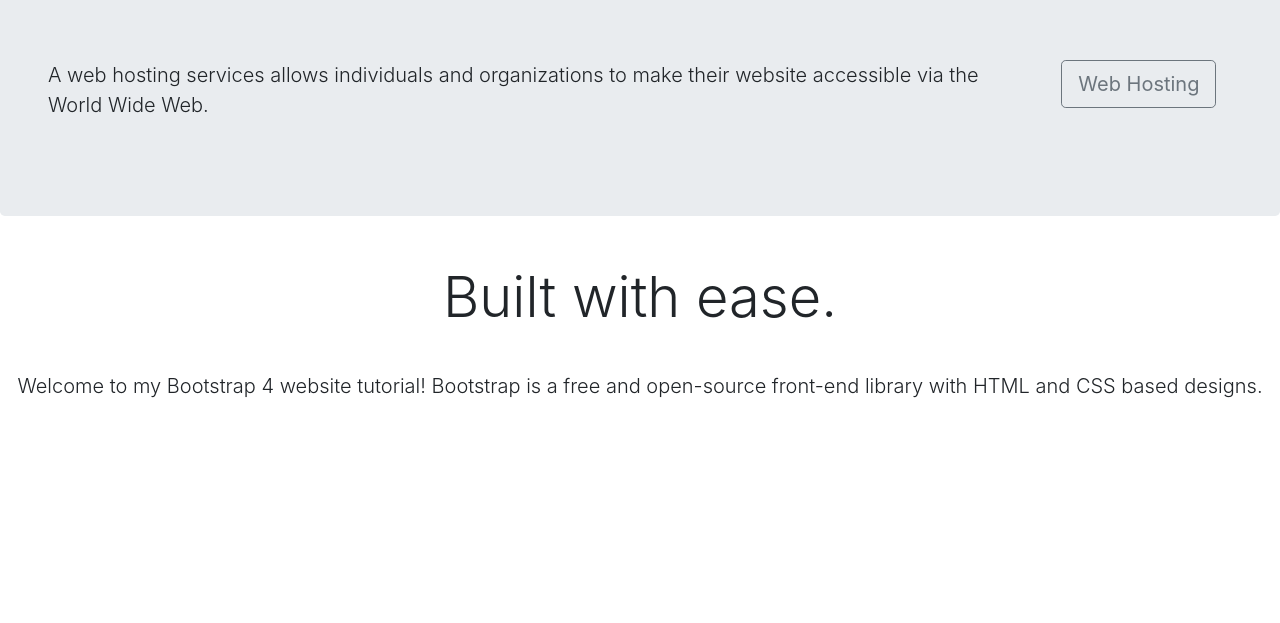
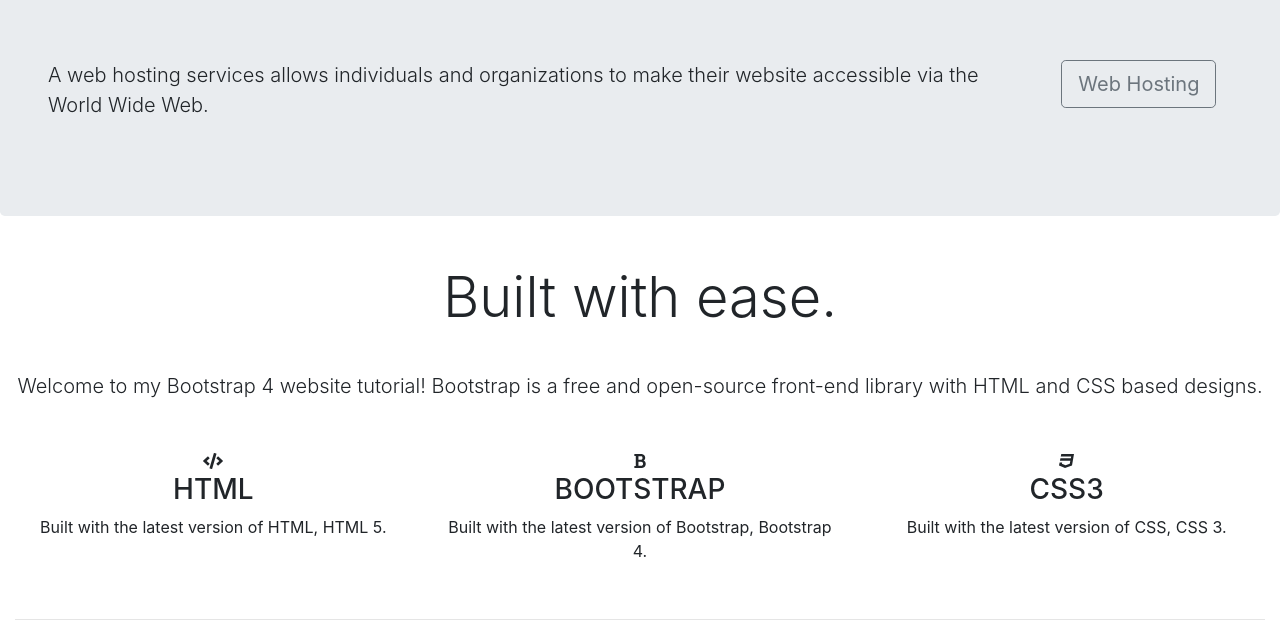
Before and after one commit to dhsong95/-PRACTICE-Bootstrap-Website-Template, a plain HTML site: page index.html in a window 1280 px wide. Shown: the part 100-723 px from the top of the page. Drawn offline with nearby package versions, Linux system fonts and the light colour scheme.

Commit message:
HTML: Three Column Section(Grid System)

```diff
--- a/index.html
+++ b/index.html
@@ -91,9 +91,27 @@
 	</div>
 </div>
 
-
 <!--- Three Column Section -->
-
+<div class="container-fluid padding">
+	<div class="row text-center padding">
+		<div class="col-sm-6 col-md-4">
+			<i class="fas fa-code"></i>
+			<h3>HTML</h3>
+			<p>Built with the latest version of HTML, HTML 5.</p>
+		</div>
+		<div class="col-sm-6 col-md-4">
+			<i class="fas fa-bold"></i>
+			<h3>BOOTSTRAP</h3>
+			<p>Built with the latest version of Bootstrap, Bootstrap 4.</p>
+		</div>
+		<div class="col-sm-12 col-md-4">
+			<i class="fab fa-css3"></i>
+			<h3>CSS3</h3>
+			<p>Built with the latest version of CSS, CSS 3.</p>
+		</div>
+	</div>
+	<hr class="my-4">
+</div>
 
 <!--- Two Column Section -->
 
```
